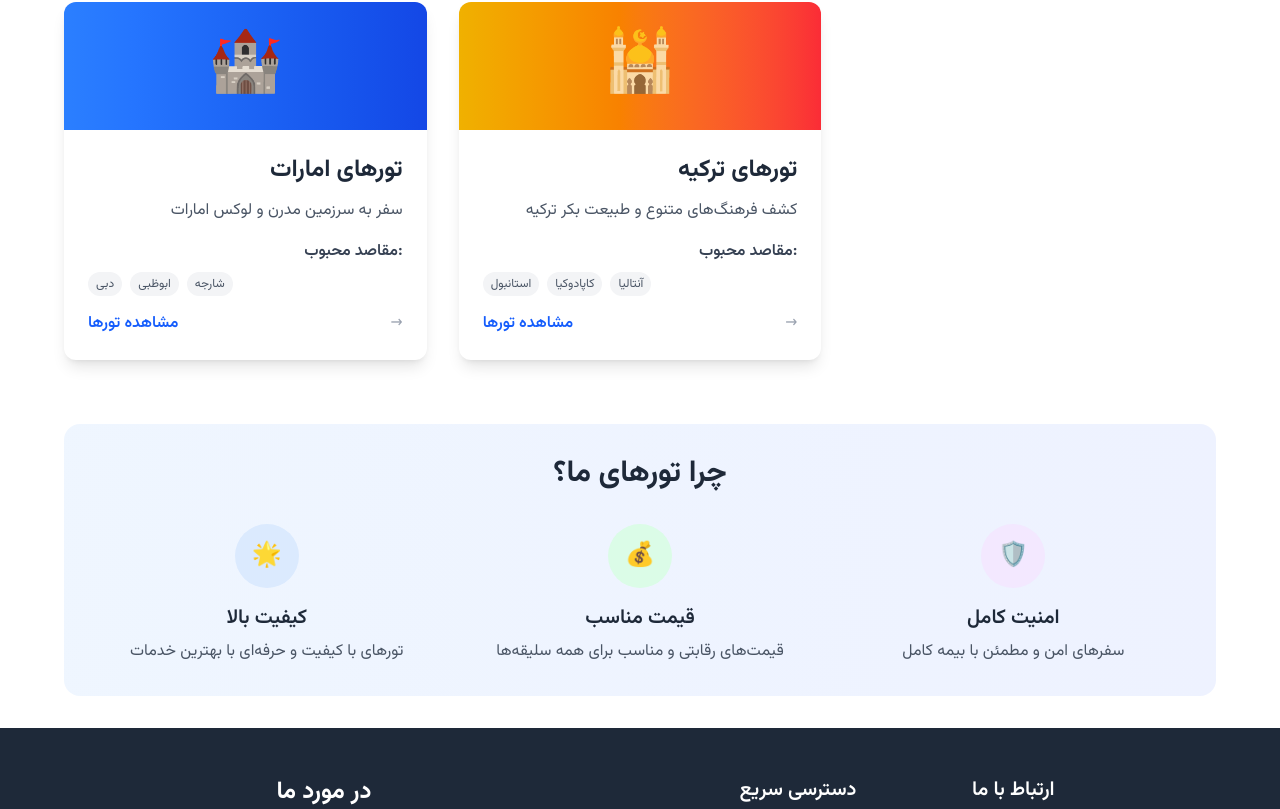
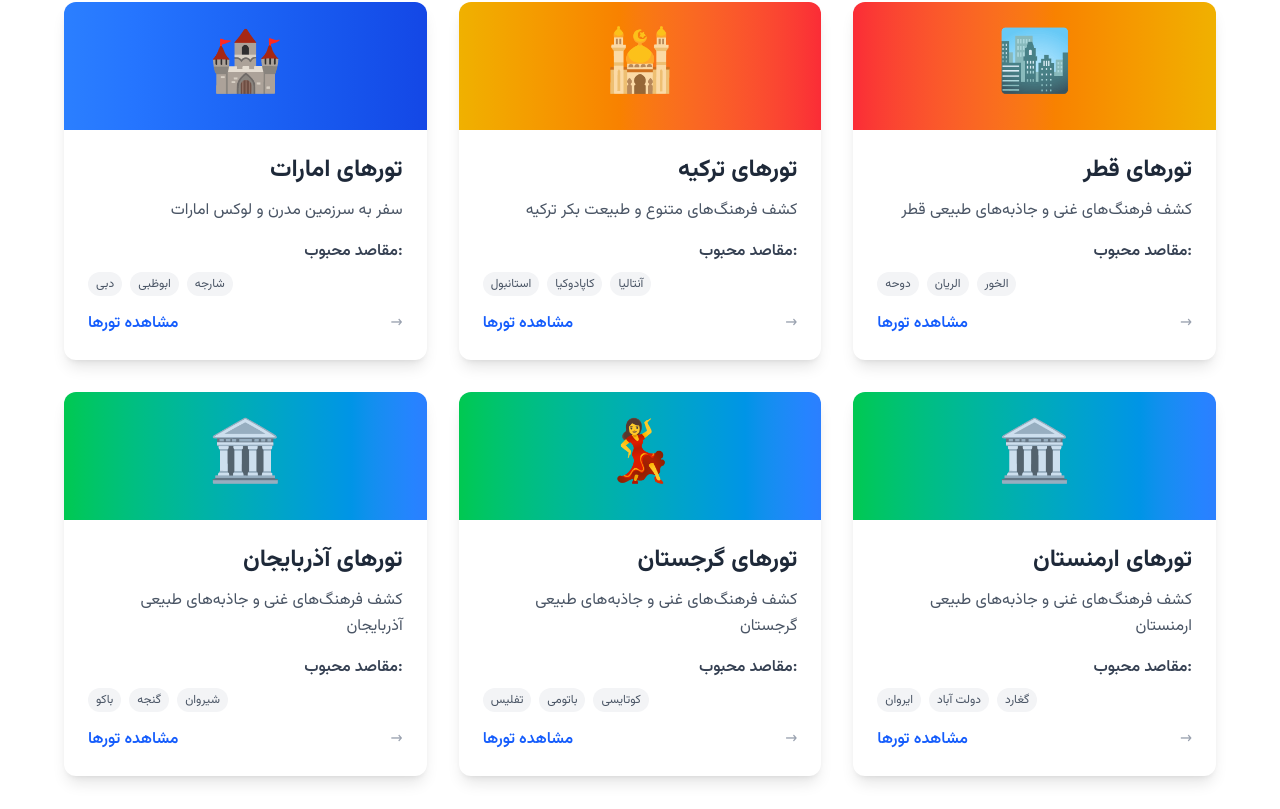
Before and after one commit to unkmitm/Tour, a React (Vite) app in the folder front/: page /external in a window 1280 px wide. Shown: the part 531-1340 px from the top of the page. Built offline with nearby package versions, Linux system fonts and the light colour scheme.

Commit message:
external Counties

```diff
--- a/front/src/Imports.jsx
+++ b/front/src/Imports.jsx
@@ -15,7 +15,7 @@ import NorthTours from "./components/tours/NorthTours";
 import CampingTours from "./components/tours/CampingTours";
 import Footer from "./Footer";
 import SignUp from "./components/common/pages/SignUp";
-import Login from "./components/common/pages/ages/Login";
+import Login from "./components/common/pages/Login";
 
 export {
   Header,
--- a/front/src/components/tours/InternationalTours.jsx
+++ b/front/src/components/tours/InternationalTours.jsx
@@ -17,6 +17,38 @@ const internationalTours = [
     color: "from-yellow-500 to-red-500",
     tours: ["استانبول", "کاپادوکیا", "آنتالیا"],
   },
+  {
+    id: "qatar",
+    title: "تورهای قطر",
+    description: "کشف فرهنگ‌های غنی و جاذبه‌های طبیعی قطر",
+    icon: "🏙️",
+    color: "from-red-500 to-yellow-500",
+    tours: ["دوحه", "الریان", "الخور"],
+  },
+  {
+    id: "azerbaijan",
+    title: "تورهای آذربایجان",
+    description: "کشف فرهنگ‌های غنی و جاذبه‌های طبیعی آذربایجان",
+    icon: "🏛️",
+    color: "from-green-500 to-blue-500",
+    tours: ["باکو", "گنجه", "شیروان"],
+  },
+  {
+    id: "georgia",
+    title: "تورهای گرجستان",
+    description: "کشف فرهنگ‌های غنی و جاذبه‌های طبیعی گرجستان",
+    icon: "💃",
+    color: "from-green-500 to-blue-500",
+    tours: ["تفلیس", "باتومی", "کوتایسی"],
+  },
+  {
+    id: "armenia",
+    title: "تورهای ارمنستان",
+    description: "کشف فرهنگ‌های غنی و جاذبه‌های طبیعی ارمنستان",
+    icon: "🏛️",
+    color: "from-green-500 to-blue-500",
+    tours: ["ایروان", "دولت آباد", "گغارد"],
+  },
 
 ];
 function InternationalToursPage() {
```
